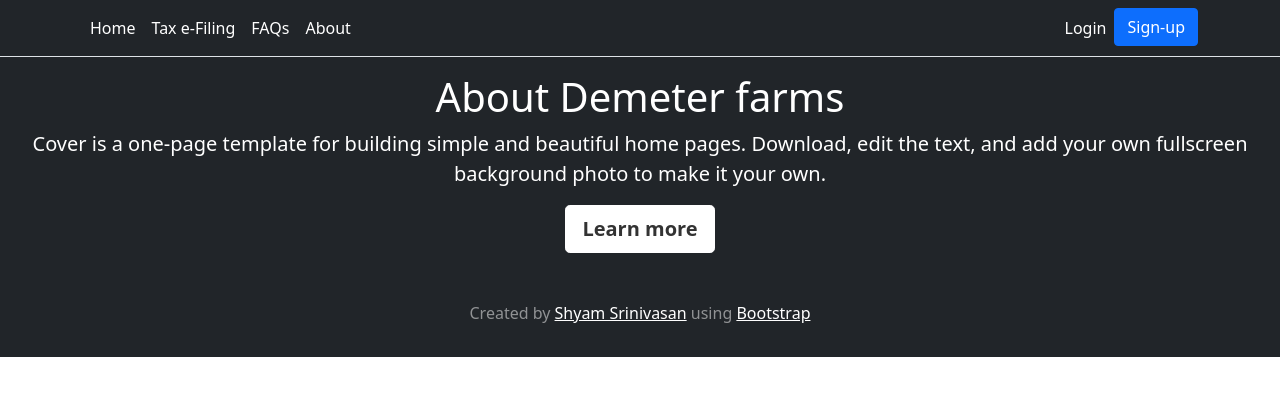
After one commit to shyamsrinivasan/flaskapp, a Flask app: template app/home/templates/about.html in a window 1280 px wide. The commit adds this page. Shown: the top 396 px of the page. Run offline with Flask 2, Linux system fonts and the light colour scheme; the template is opened without the code that fills it, so the values that code supplies are empty; some libraries are stand-ins or nearby versions.

Commit message:
working visually similar about page

```diff
--- /dev/null
+++ b/app/home/templates/about.html
@@ -0,0 +1,48 @@
+{% extends "base.html" %}
+
+{% block title %}
+Homepage
+{% endblock %}
+
+{% block styles %}
+<link href="{{ url_for('static', filename='css/custom.css') }}" type="text/css" rel="stylesheet" />
+<link href="{{ url_for('static', filename='css/cover.css') }}" type="text/css" rel="stylesheet" />
+{% endblock %}
+
+{% block navbar %}
+<nav class="py-2 bg-dark text-white border-bottom">
+  <div class="container d-flex flex-wrap">
+    <ul class="nav me-auto">
+      <li class="nav-item"><a href="{{ url_for('home.index') }}" class="nav-link text-white px-2 active" aria-current="page">Home</a></li>
+      <li class="nav-item"><a href="#" class="nav-link text-white px-2">Tax e-Filing</a></li>
+      <li class="nav-item"><a href="#" class="nav-link text-white px-2">FAQs</a></li>
+      <li class="nav-item"><a href="{{ url_for('home.about') }}" class="nav-link text-white px-2">About</a></li>
+    </ul>
+    <ul class="nav">
+      <li class="nav-item"><a href="{{ url_for('home.login_home') }}" class="nav-link text-white px-2">Login</a></li>
+      <li class="nav-item"><a href="#" type="button" class="btn btn-primary">Sign-up</a></li>
+    </ul>
+  </div>
+</nav>
+{% endblock %}
+
+{% block main %}
+<div class="cover-container d-flex w-100 h-100 p-3 mx-auto flex-column text-center text-white bg-dark">
+  <main class="px-3">
+    <h1>About Demeter farms</h1>
+    <p class="lead">Cover is a one-page template for building simple and beautiful home pages. Download, edit the text, and add your own fullscreen background photo to make it your own.</p>
+    <p class="lead">
+      <a href="#" class="btn btn-lg btn-secondary fw-bold border-white bg-white">Learn more</a>
+    </p>
+  </main>
+</div>
+{% endblock %}
+
+{% block footer %}
+<div class="cover-container d-flex w-100 h-100 p-3 mx-auto flex-column text-center text-white bg-dark">
+  <footer class="mt-auto text-white-50">
+  <p>Created by <a href="https://github.com/shyamsrinivasan" class="text-white">Shyam Srinivasan</a> using <a href="https://getbootstrap.com/" class="text-white">Bootstrap</a></p>
+</footer>
+</div>
+
+{% endblock %}
--- a/app/home/templates/login.html
+++ b/app/home/templates/login.html
@@ -44,7 +44,7 @@ User Login
 	    </div>
 	    <br>
 	    <button class="w-100 btn btn-lg btn-primary" type="submit" form="signin_form">Login</button>
-	    <p class="mt-5 mb-3 text-muted">&copy; Shyam 2022</p>
+	    <p class="mt-5 mb-3 text-muted text-center">&copy; Shyam 2022</p>
 	  </form>
 	</div>
 </main>
--- /dev/null
+++ b/app/static/css/cover.css
@@ -0,0 +1,39 @@
+/*
+ * Globals
+ */
+
+
+/* Custom default button */
+.btn-secondary,
+.btn-secondary:hover,
+.btn-secondary:focus {
+  color: #333;
+  text-shadow: none; /* Prevent inheritance from `body` */
+}
+
+
+/*
+ * Header
+ */
+
+.nav-masthead .nav-link {
+  padding: .25rem 0;
+  font-weight: 700;
+  color: rgba(255, 255, 255, .5);
+  background-color: transparent;
+  border-bottom: .25rem solid transparent;
+}
+
+.nav-masthead .nav-link:hover,
+.nav-masthead .nav-link:focus {
+  border-bottom-color: rgba(255, 255, 255, .25);
+}
+
+.nav-masthead .nav-link + .nav-link {
+  margin-left: 1rem;
+}
+
+.nav-masthead .active {
+  color: #fff;
+  border-bottom-color: #fff;
+}
```
Also changed, not shown: app/home/templates/index.html (+0 -15 lines).
